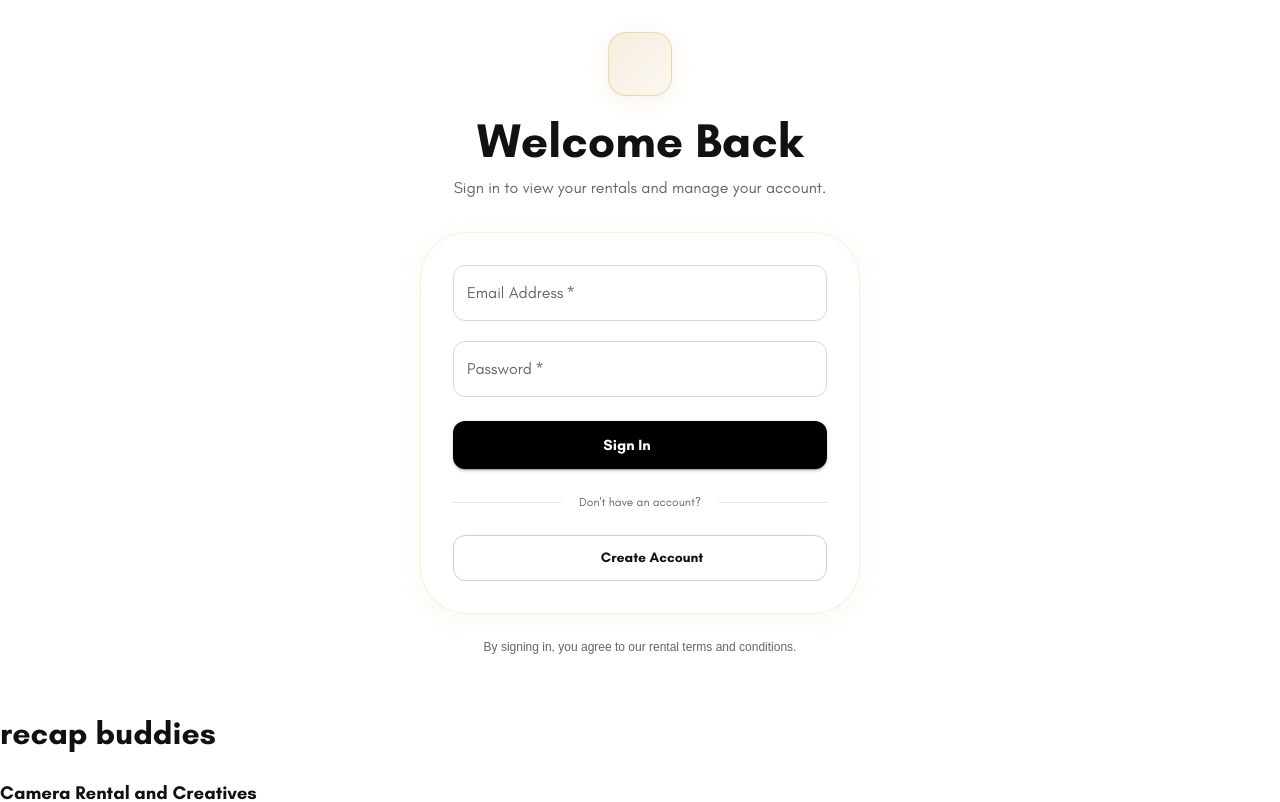
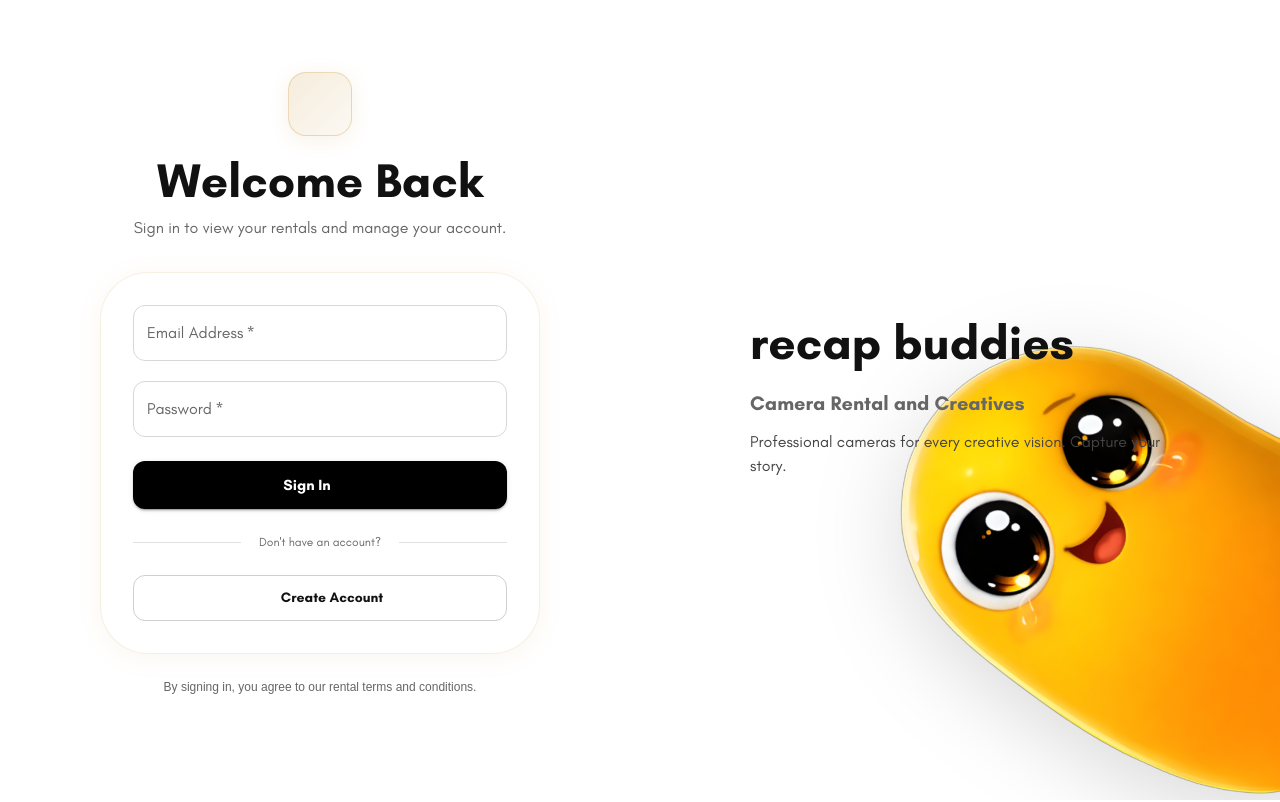
Before and after one commit to patdc68/recap-buddies, a React (Vite) app: page /login in a window 1280 px wide. Shown: the top 802 px of the page. Built offline with nearby package versions, Linux system fonts and the light colour scheme; some icons are missing.

Commit message:
Add responsive styles for page layout and hero section

```diff
--- a/src/index.css
+++ b/src/index.css
@@ -27,3 +27,74 @@ body {
   width: 100%;
   background-color: #ffffff;
 }
+.page-root {
+  display: flex;
+  height: 100vh;
+  overflow: hidden;
+}
+
+.left-content {
+  flex: 1;
+  min-width: 0;
+  overflow-y: auto;
+  padding: 40px 60px;
+}
+
+.right-hero {
+  flex: 1;
+  min-width: 0;
+  position: relative;
+  display: flex;
+  align-items: center;
+  justify-content: center;
+  padding: 60px;
+  overflow: hidden;
+}
+
+.hero-text {
+  position: relative;
+  z-index: 2;
+  max-width: 420px;
+}
+
+.hero-text h1 {
+  margin: 0;
+  font-size: 48px;
+  font-weight: 700;
+}
+
+.hero-text h3 {
+  margin: 10px 0 0;
+  font-size: 20px;
+  color: #666;
+}
+
+.hero-text p {
+  margin-top: 12px;
+  font-size: 16px;
+  color: #444;
+}
+
+.hero-peek-img {
+  position: absolute;
+  right: -140px;
+  bottom: -40px;
+  height: 70vh;
+  max-height: 750px;
+  width: auto;
+  object-fit: contain;
+  z-index: 1;
+  pointer-events: none;
+  transform: scale(1.1);
+  filter: drop-shadow(0 20px 40px rgba(0, 0, 0, 0.15));
+}
+
+@media (max-width: 768px) {
+  .left-content {
+    padding: 24px;
+  }
+
+  .right-hero {
+    display: none;
+  }
+}
```
